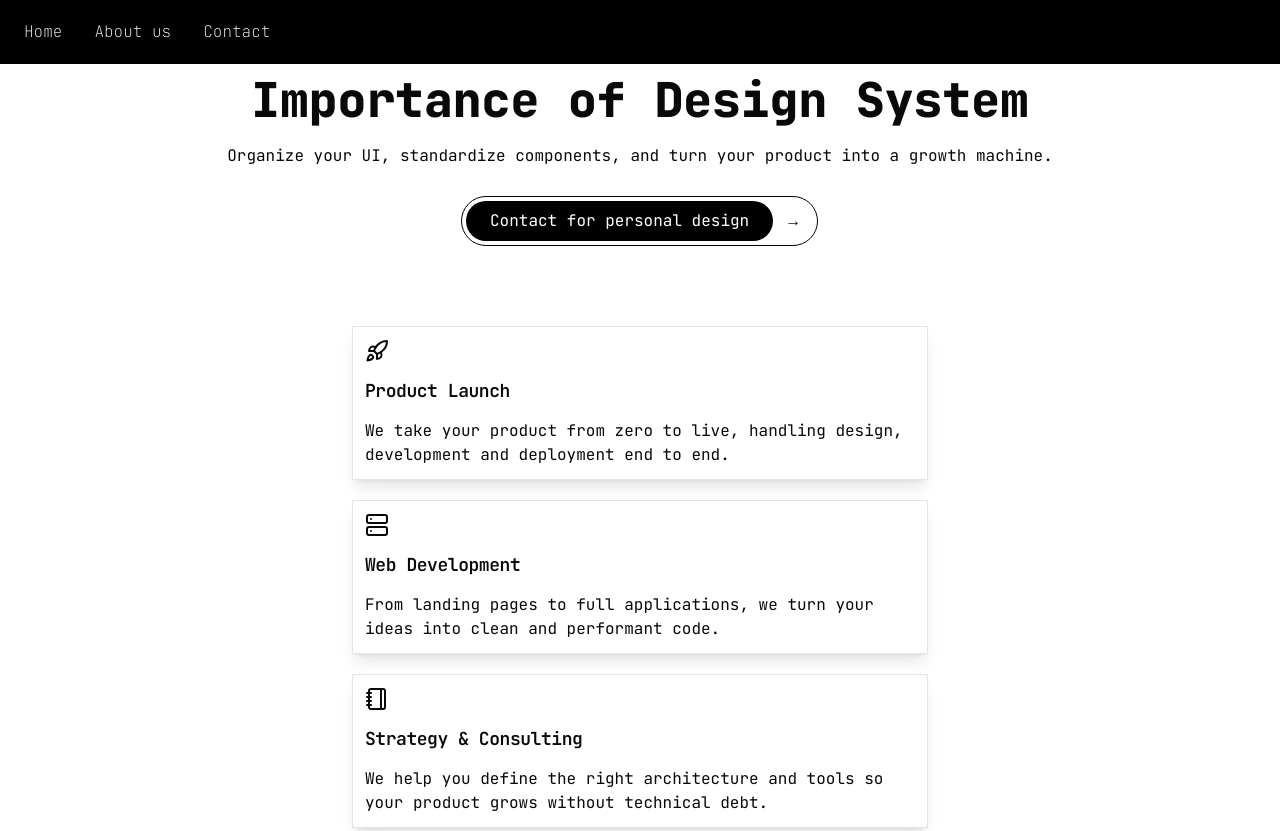
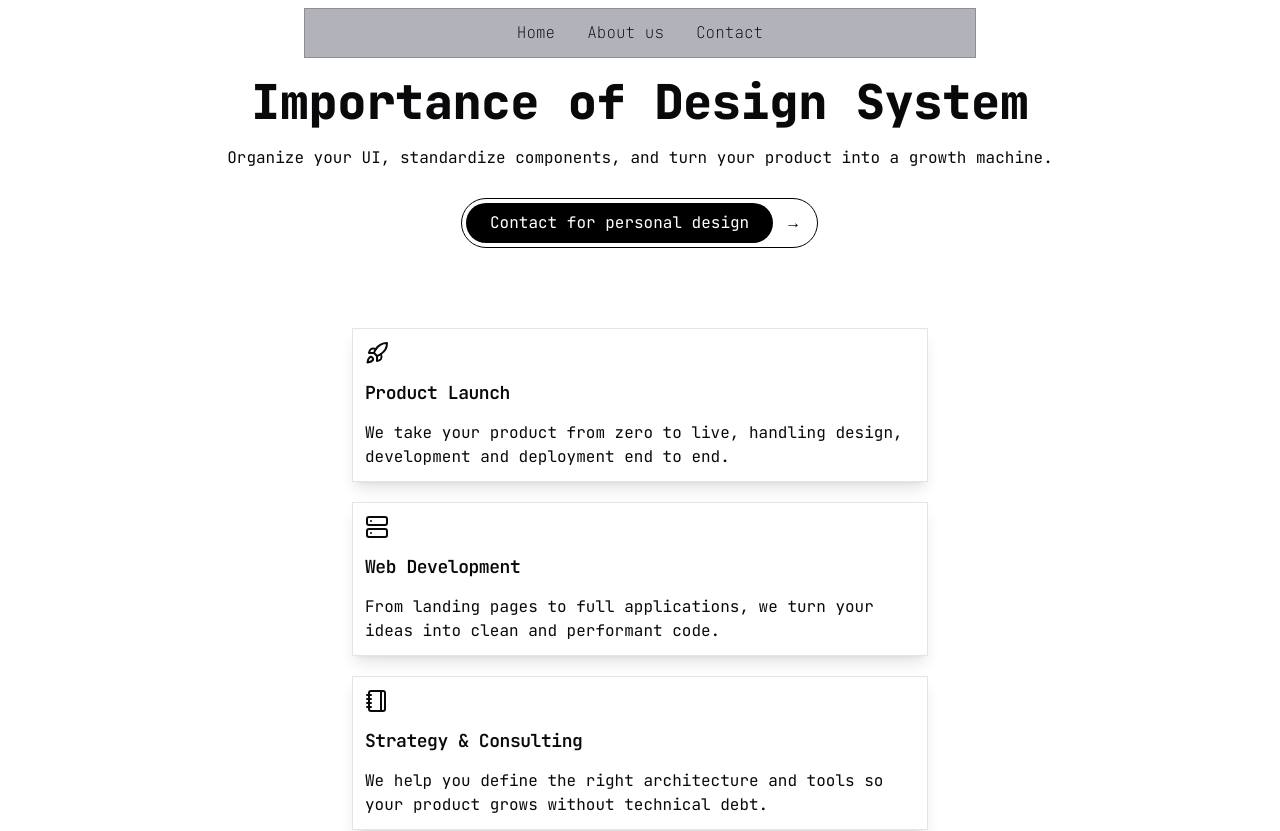
Before and after one commit to maksym292006/Practicas, a Next.js app in the folder desig-system/: page / in a window 1280 px wide. Shown: the top 831 px of the page. Built offline with nearby package versions, Linux system fonts and the light colour scheme.

Commit message:
barra navegacion transparente

```diff
--- a/desig-system/src/components/ui/navbar.tsx
+++ b/desig-system/src/components/ui/navbar.tsx
@@ -3,8 +3,10 @@
 export function Navbar({ children }: { children: React.ReactNode }) {
   // Una vez  obtenido el link , lo metemos dentro del nav que aplica tailwind
   return (
-    <nav className="flex gap-4 bg-black p-4 text-white font-thin">
-      {children}
-    </nav>
+    <div className="mx-auto sticky top-0 z-50">
+      <nav className="flex gap-4 justify-center w-2xl bg-ring/80 backdrop-blur-[2px]  border border-black/20 text-black m font-thin rounded-[10] p-2 m-2">
+        {children}
+      </nav>
+    </div>
   );
 }
```
